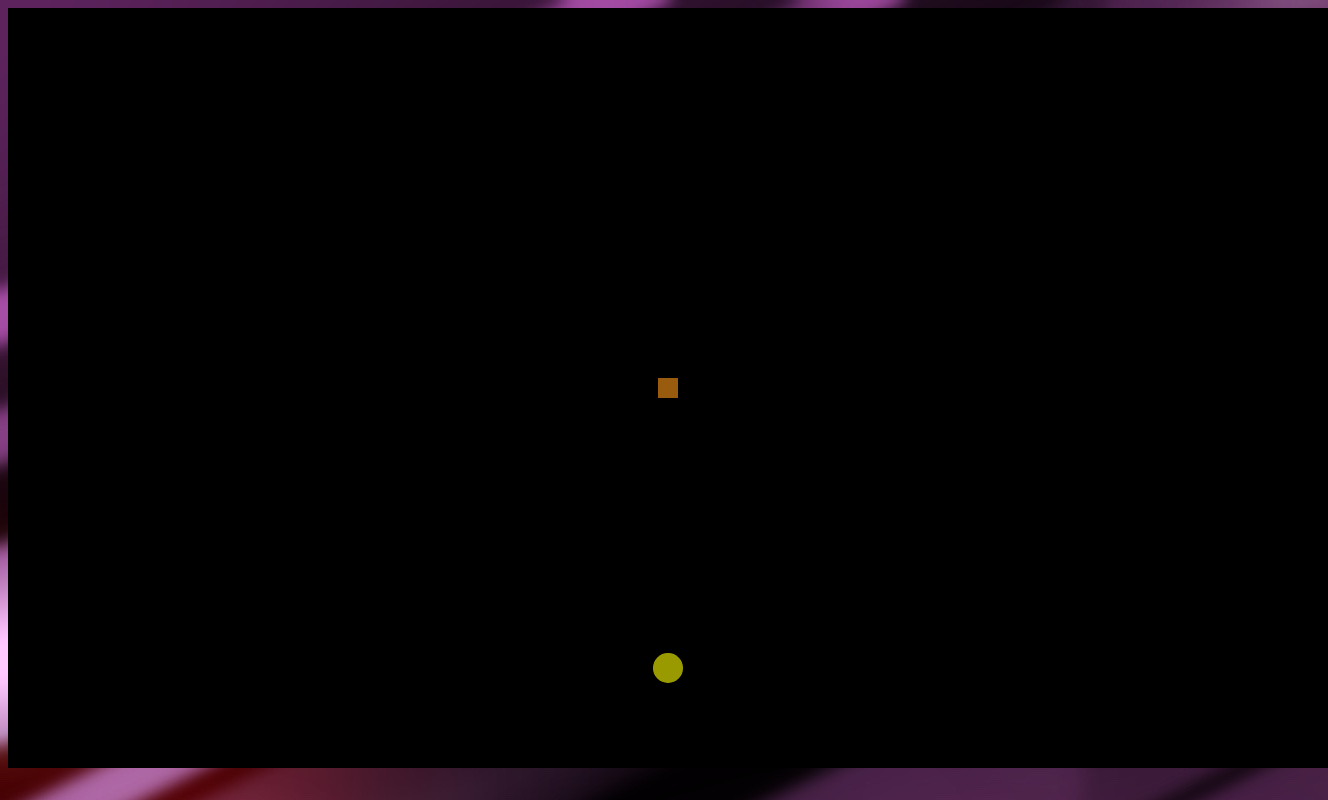
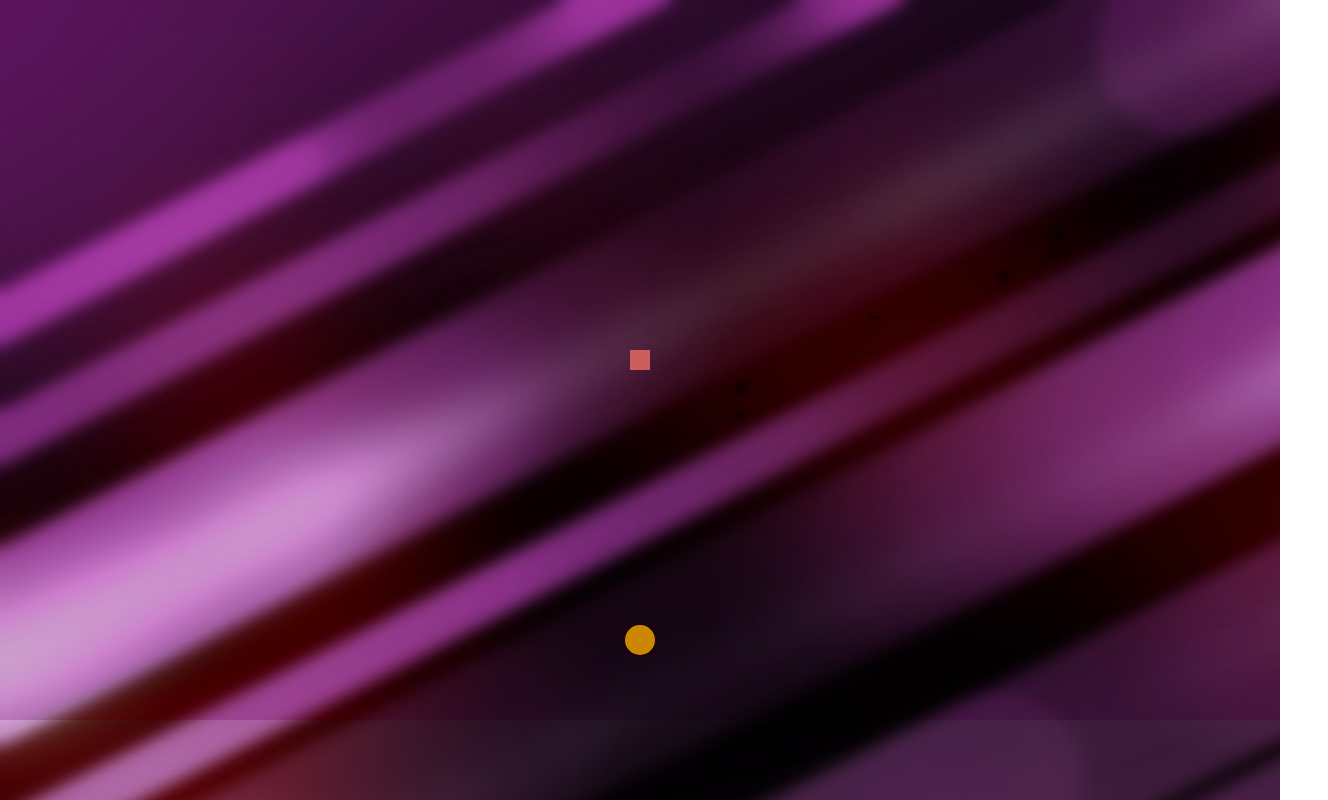
Before and after one commit to trexychan/game-prototype, a plain HTML site: page index.html in a window 1280 px wide. Shown: the whole page, 1328 px wide, since content can reach past the window. Drawn offline with Linux system fonts and the light colour scheme.

Commit message:
you want me to commit uwu?

```diff
--- a/canvas.js
+++ b/canvas.js
@@ -25,7 +25,7 @@ var pickupY = canvas.width / 2;
 const radDX = 0.1;
 var direction = true;
 var pickupRadius = 15;
-var pickupColor = "#FFFF00";
+var pickupColor = "#efab19";
 var ballCount = 1;
 
 var balls = [];
@@ -37,7 +37,7 @@ document.addEventListener("keyup", keyUpHandler, false);
 function drawPlayer() {
     ctx.beginPath();
     ctx.rect(playerX, playerY, playerWidth, playerHeight);
-    ctx.fillStyle = "#ffa665";
+    ctx.fillStyle = "#f28282";
     ctx.fill();
     ctx.closePath();
 }
@@ -180,7 +180,7 @@ function pickup() {
     if(burdenLevel === 4) {
         pickupColor = "#FFFFFF";
     } else {
-        pickupColor = "#FFFF00";
+        pickupColor = "#efab19";
     }
 
     if(burdenLevel === 5) {
--- a/gamestyles.css
+++ b/gamestyles.css
@@ -1,12 +1,18 @@
-body {
+#background {
     background-image: url("burdenbackground.JPG");
-    filter: saturate(200%) brightness(60%);
+    padding: 0;
+    margin: 0;
+    position: fixed;
+    top: 0;
+    left: 0;
+    height: 100%;
+    width: 100%;
 }
 
 canvas {
     display: block;
     margin-left: auto;
     margin-right: auto;
-    padding: 20px;
-    background-color: black;
+    background-image: url("burdenbackground.JPG");
+    filter: saturate(150%) brightness(80%);
 }
--- a/index.html
+++ b/index.html
@@ -6,8 +6,9 @@
     <link rel="stylesheet" href="gamestyles.css" type="text/css">
 </head>
 <body>
-
-    <canvas id="myCanvas" width="1280" height="720"></canvas>
+    <div id="background">
+        <canvas id="myCanvas" width="1280" height="720"></canvas>
+    </div>
 
 <script src="canvas.js"></script>
 
```
